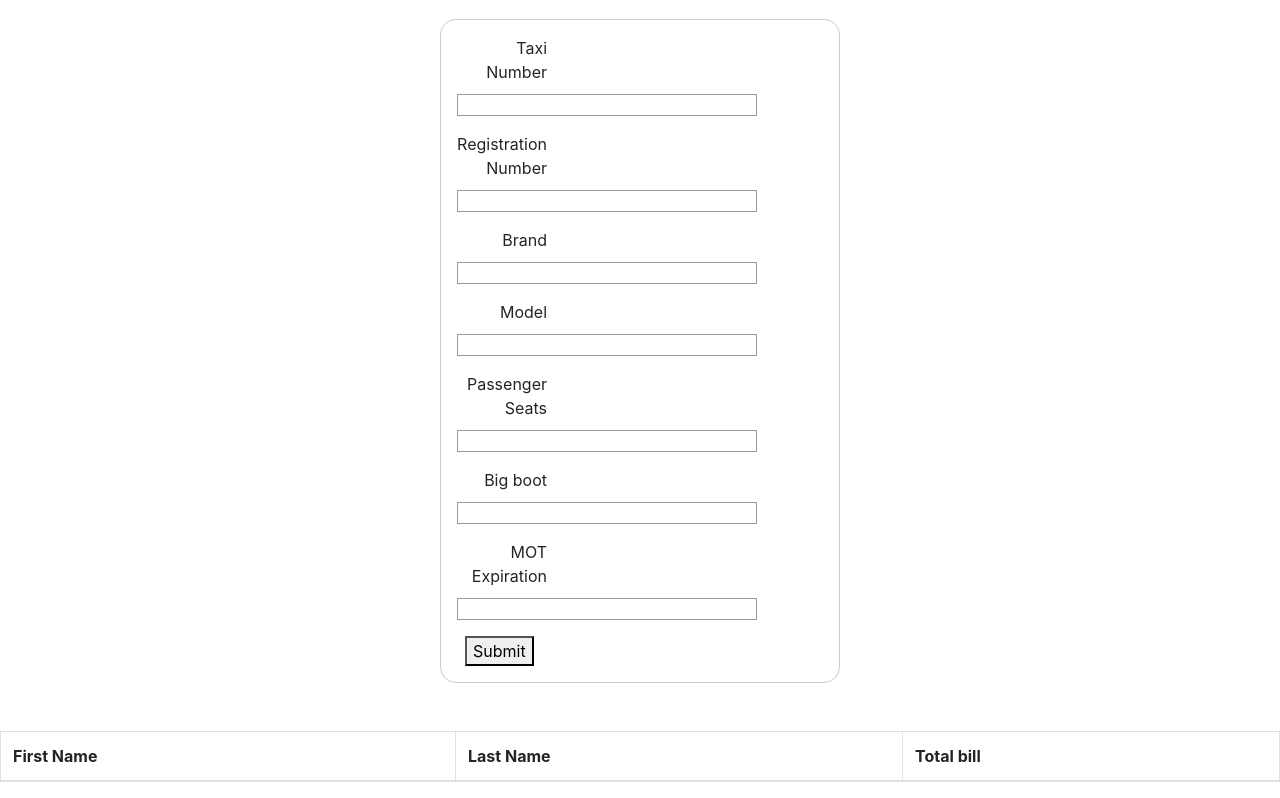
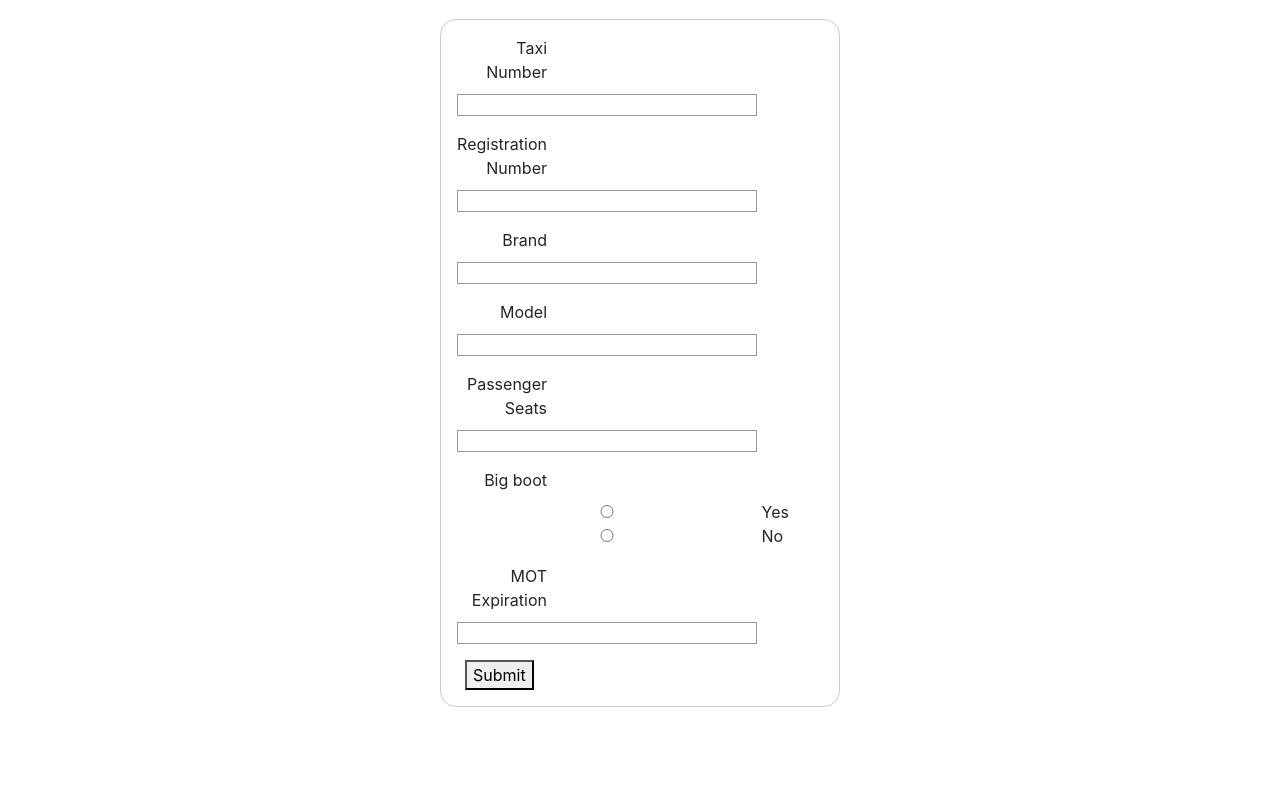
Before and after one commit to ArcherBG/taxi-info-system-web, a React (Create React App) app: page /composite/createcar in a window 1280 px wide. Shown: the part 253-1051 px from the top of the page. After the commit the page ends 960 px from the top, so only its background shows below. Built offline with nearby package versions, Linux system fonts and the light colour scheme.

Commit message:
fixed form response

```diff
--- a/src/components/CreateCarComponent/CreateCarComponent.js
+++ b/src/components/CreateCarComponent/CreateCarComponent.js
@@ -22,7 +22,7 @@ export default class CreateCarComponent extends React.Component {
     const motExpiration = event.target.motExpiration.value;
     fetch('http://localhost:3000/api/cars', {
       method: 'POST',
-      headers: {'Content-Type':'application/json'},
+      headers: { 'Content-Type': 'application/json' },
       body: JSON.stringify({
         taxiNumber: taxiNumber,
         registrationNumber: registrationNumber,
@@ -36,7 +36,7 @@ export default class CreateCarComponent extends React.Component {
       .then((result) => {
         this.setState({
           isLoaded: true,
-          result: result,
+          result: result.id,
         });
       }, (error) => {
         this.setState({
@@ -51,8 +51,9 @@ export default class CreateCarComponent extends React.Component {
       return (<div><h5>Loading...</h5></div>);
     } else if (this.state.error) {
       return (<div><h5>Error: {this.state.error.message}</h5></div>);
+    } else if(this.state.result > 0){
+      return (<div><h5>Newly created car has id: { this.state.result } </h5></div>);
     } else {
-      const result = this.state.result;
       return (
         <div>
           <form onSubmit={this.submitForm}>
@@ -78,7 +79,8 @@ export default class CreateCarComponent extends React.Component {
             </div>
             <div>
               <label>Big boot</label>
-              <input type="text" name="bigBoot" />
+              <input type="radio" name="bigBoot" value="true"/> Yes
+              <input type="radio" name="bigBoot" value="false"/> No
             </div>
             <div>
               <label>MOT Expiration</label>
@@ -88,24 +90,6 @@ export default class CreateCarComponent extends React.Component {
               <button type="submit" >Submit</button>
             </div>
           </form>
-          <table className="table table-bordered inventory-table table-striped">
-            <thead>
-              <tr>
-                <th>First Name</th>
-                <th>Last Name</th>
-                <th>Total bill</th>
-               </tr>
-            </thead>
-            <tbody>{
-              result.map((rez, index) => (
-                <tr key={index}>
-                  <td>{rez.first_name}</td>
-                  <td>{rez.last_name}</td>
-                  <td>{rez.tatalBill}</td>
-                </tr>
-              ))
-            }</tbody>
-          </table>
         </div>
       );
     }
```
Lines whose indentation alone changed are shown as unchanged.
